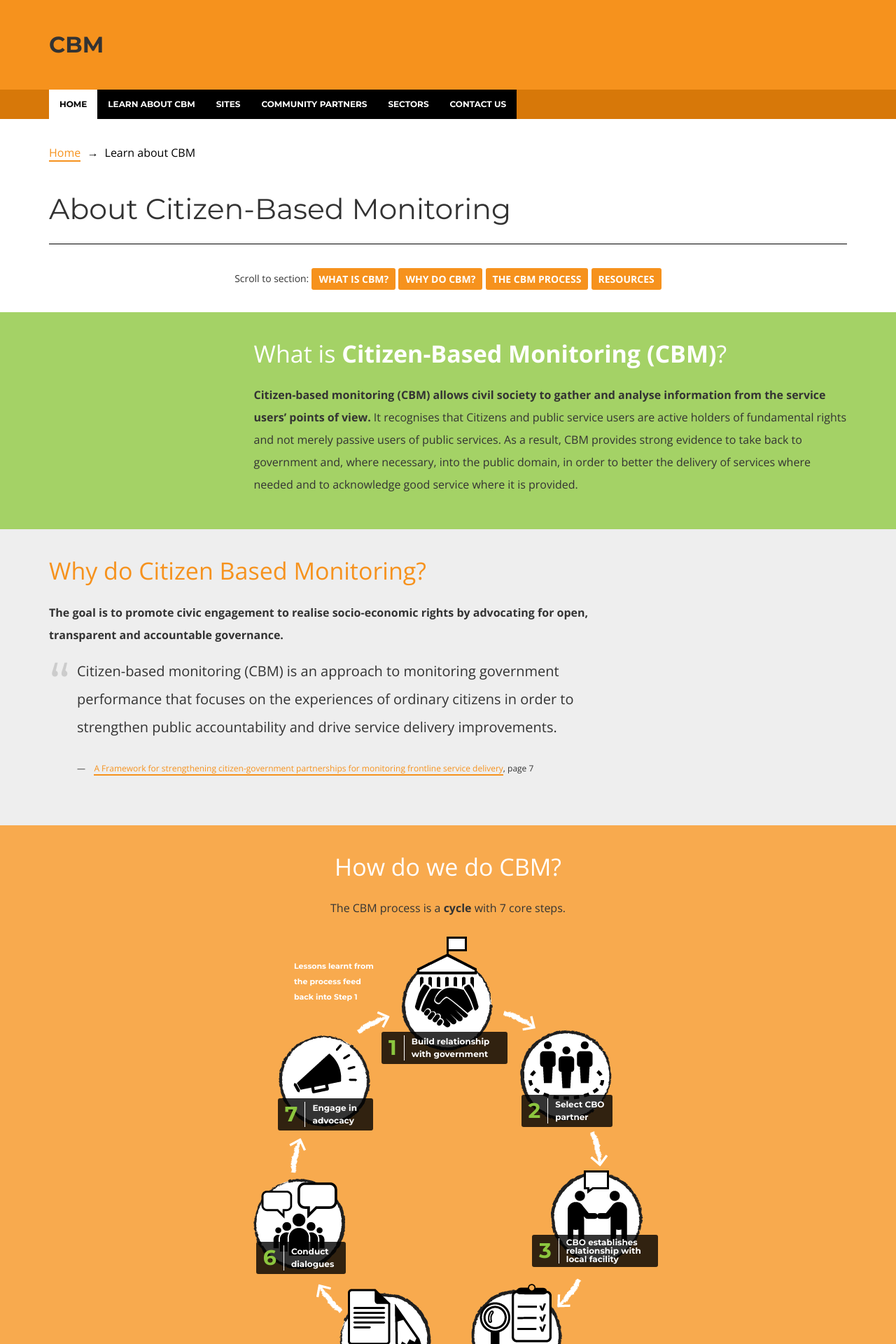
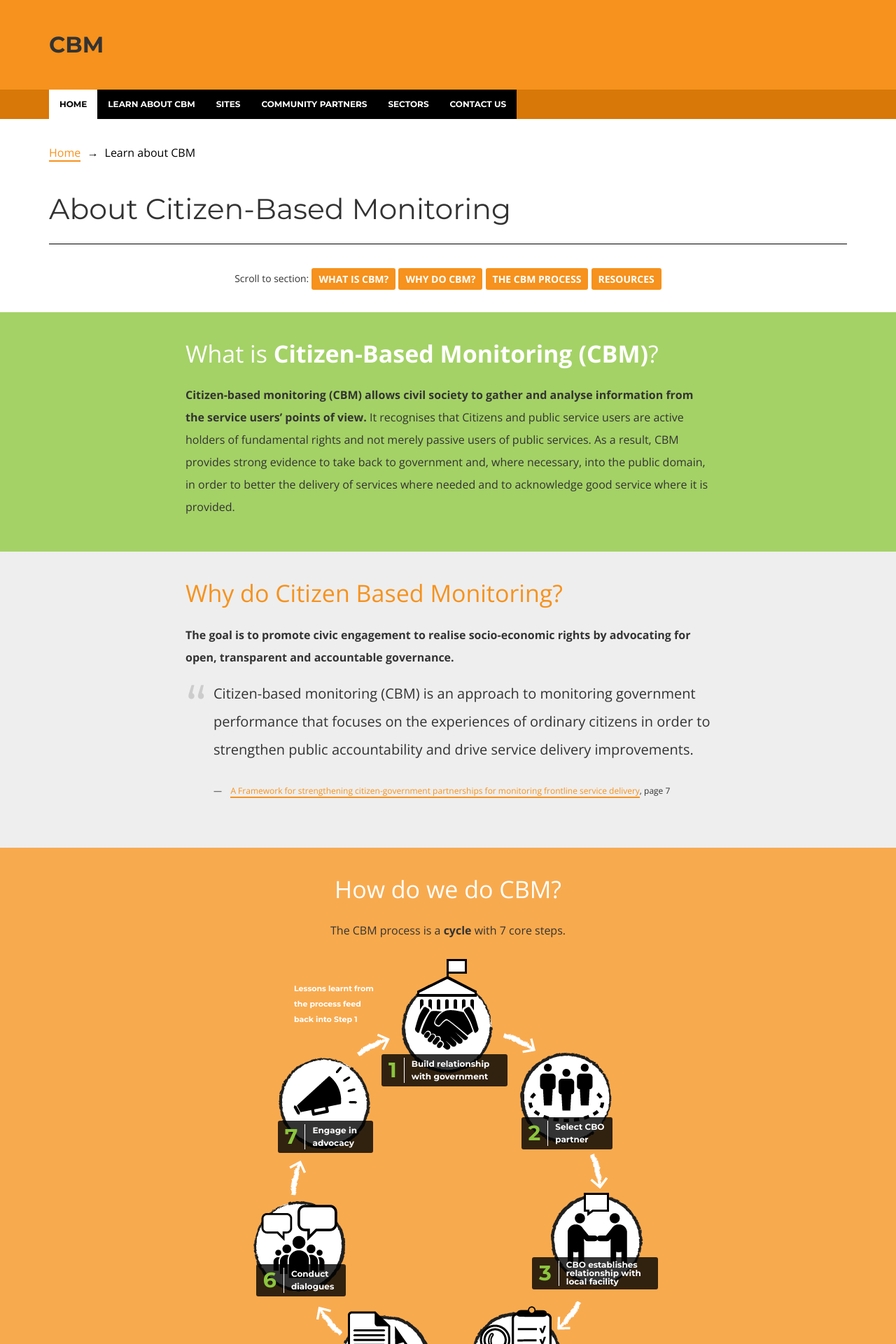
Before and after one commit to Code4SA/cbm-designs, a Jekyll site: the page built from about.html, in a window 1280 px wide. Shown: the top 1920 px of the page at 70% size. Built offline with Jekyll 4.4.1, drawn with Linux system fonts in a browser that asks for light colours; nearby versions of some CDN libraries.

Commit message:
Column layout tweak

```diff
--- a/about.html
+++ b/about.html
@@ -28,9 +28,7 @@ layout: default
   <div class="bg-secondary-light add-padding-both remove-heading-margin-top" id="what-is-cbm">
     <div class="container">
       <div class="row">
-        <div class="col-md-3">
-        </div>
-      	<div class="col-md-9">
+      	<div class="col-md-8 col-md-offset-2">
       	    <h2 class="text-white">What is <strong>Citizen-Based Monitoring (CBM)</strong>?</h2>
       	    <p>
               <strong>Citizen-based monitoring (CBM) allows civil society to gather and analyse information from the service users’ points of view.</strong> It recognises that Citizens and public service users are active holders of fundamental rights and not merely passive users of public services. As a result, CBM provides strong evidence to take back to government and, where necessary, into the public domain, in order to better the delivery of services where needed and to acknowledge good service where it is provided.
@@ -43,9 +41,7 @@ layout: default
   <div class="bg-gray-lighter add-padding-both remove-heading-margin-top" id="why-do-cbm">
     <div class="container">
       <div class="row">
-        <div class="col-md-3 col-md-push-9">
-        </div>
-        <div class="col-md-9 col-md-pull-3">
+        <div class="col-md-8 col-md-offset-2">
             <h2 class="text-primary">Why do Citizen Based Monitoring?</h2>
             <p>
               <strong>The goal is to promote civic engagement to realise socio-economic rights by advocating for open, transparent and accountable governance.</strong>
```
